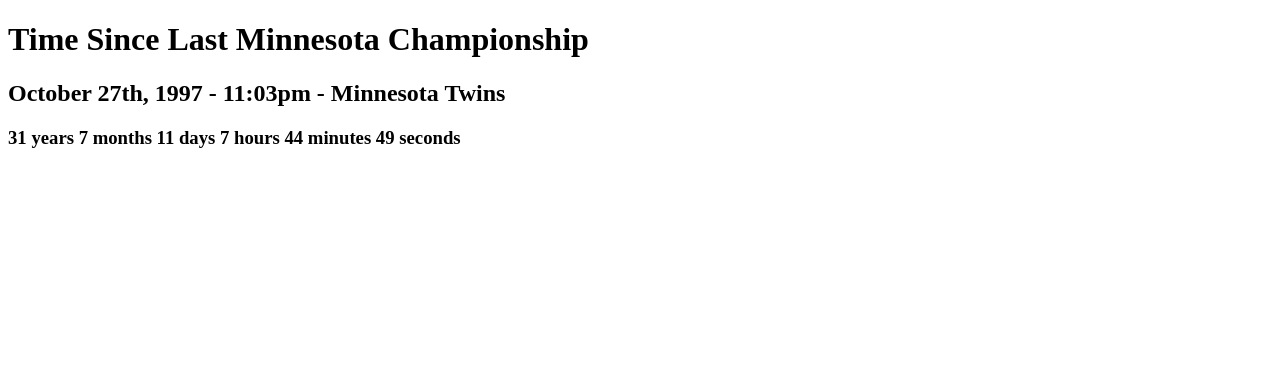
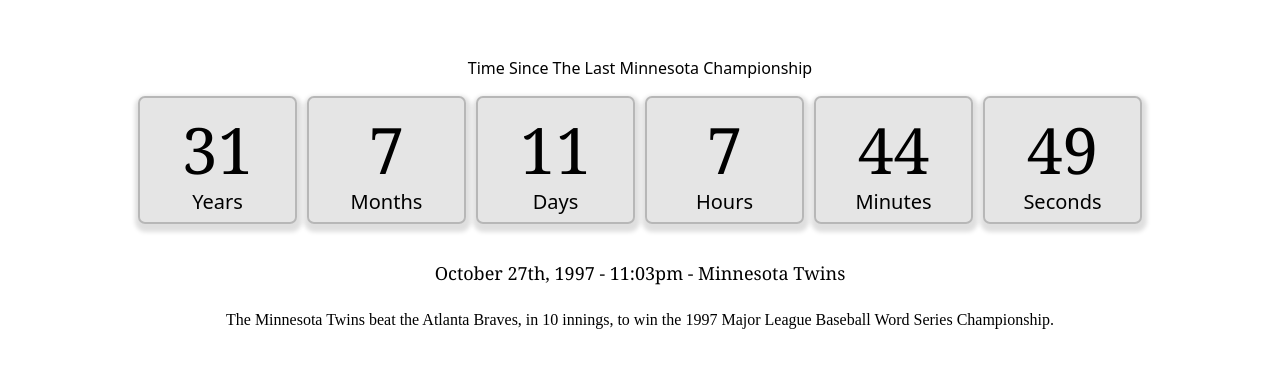
Before and after one commit to n8rzz/mn-misery-dot-com, a plain HTML site: page index.html in a window 1280 px wide. Drawn offline with Linux system fonts and the light colour scheme.

Commit message:
adds reset and crude styles to make it look less gross

```diff
--- /dev/null
+++ b/app.js
@@ -0,0 +1,52 @@
+const COUNT_UP_ITEM_LABELS = ['Years', 'Months', 'Days', 'Hours', 'Minutes', 'Seconds'];
+
+/**
+ *
+ * @param dateTimeItems {object}
+ * @param label {string}
+ */
+function updateCountupItem(label, dateTimeItems) {
+  const element = document.getElementsByClassName(`countup-item-${label}`)[0];
+  const valueElement = element.getElementsByClassName('countup-item-value')[0];
+
+  valueElement.innerText = dateTimeItems[label];
+}
+
+function dateDifference() {
+  const startDate = new Date("1991-10-27T23:03:00");
+  const endDate = new Date(); // Today's date
+  let totalSeconds = (endDate.getTime() - startDate.getTime()) / 1000;
+
+  const years = Math.floor(totalSeconds / (365 * 24 * 60 * 60));
+  totalSeconds %= 365 * 24 * 60 * 60;
+
+  const months = Math.floor(totalSeconds / (30 * 24 * 60 * 60));
+  totalSeconds %= 30 * 24 * 60 * 60;
+
+  const days = Math.floor(totalSeconds / (24 * 60 * 60));
+  totalSeconds %= 24 * 60 * 60;
+
+  const hours = Math.floor(totalSeconds / (60 * 60));
+  totalSeconds %= 60 * 60;
+
+  const minutes = Math.floor(totalSeconds / 60);
+  const seconds = Math.floor(totalSeconds % 60);
+  const dateTimeItems = {
+    years: years,
+    months: months,
+    days: days,
+    hours: hours,
+    minutes: minutes,
+    seconds: seconds
+  }
+
+  // TODO: move this to a collection with models but don't overdue it
+  COUNT_UP_ITEM_LABELS.map((label) => updateCountupItem(label.toLowerCase(), dateTimeItems));
+}
+
+(() => {
+  // Calculate the date difference once
+  dateDifference();
+
+  setInterval(dateDifference, 1000);
+})();
--- a/index.html
+++ b/index.html
@@ -2,43 +2,45 @@
 <html>
   <head>
     <meta charset="utf-8" />
-    <title>Minnesota Misery - A Minnesota Sports Tradgedy</title>
+    <title>Minnesota Misery - A Minnesota Sports Tragedy</title>
+
+    <link rel="stylesheet" href="reset.css">
+    <link rel="stylesheet" href="main.css">
   </head>
   <body>
-    <h1>Time Since Last Minnesota Championship</h1>
-    <h2>October 27th, 1997 - 11:03pm - Minnesota Twins</h2>
-    <h3 id="date-difference"></h3>
+    <header class="container text-center">
+      <h1 class="font-sans my-1">Time Since The Last Minnesota Championship</h1>
+      <ul id="countup" class="countup font-serif my-1">
+        <li class="countup-item countup-item-years">
+          <div class="countup-item-value"></div>
+          <div class="countup-item-label">Years</div>
+        </li>
+        <li class="countup-item countup-item-months">
+          <div class="countup-item-value"></div>
+          <div class="countup-item-label">Months</div>
+        </li>
+        <li class="countup-item countup-item-days">
+          <div class="countup-item-value"></div>
+          <div class="countup-item-label">Days</div>
+        </li>
+        <li class="countup-item countup-item-hours">
+          <div class="countup-item-value"></div>
+          <div class="countup-item-label">Hours</div>
+        </li>
+        <li class="countup-item countup-item-minutes">
+          <div class="countup-item-value"></div>
+          <div class="countup-item-label">Minutes</div>
+        </li>
+        <li class="countup-item countup-item-seconds">
+          <div class="countup-item-value"></div>
+          <div class="countup-item-label">Seconds</div>
+        </li>
+      </ul>
+      <h2 class="font-serif text-lg mt-3 mb-3">October 27th, 1997 - 11:03pm - Minnesota Twins</h2>
+      <p>The Minnesota Twins beat the Atlanta Braves, in 10 innings, to win the 1997 Major League Baseball Word Series Championship.</p>
+    </header>
 
-    <script>
-      function dateDifference() {
-        const startDate = new Date("1991-10-27T23:03:00");
-        const endDate = new Date(); // Today's date
-        let totalSeconds = (endDate.getTime() - startDate.getTime()) / 1000;
-
-        const years = Math.floor(totalSeconds / (365 * 24 * 60 * 60));
-        totalSeconds %= 365 * 24 * 60 * 60;
-
-        const months = Math.floor(totalSeconds / (30 * 24 * 60 * 60));
-        totalSeconds %= 30 * 24 * 60 * 60;
-
-        const days = Math.floor(totalSeconds / (24 * 60 * 60));
-        totalSeconds %= 24 * 60 * 60;
-
-        const hours = Math.floor(totalSeconds / (60 * 60));
-        totalSeconds %= 60 * 60;
-
-        const minutes = Math.floor(totalSeconds / 60);
-        const seconds = Math.floor(totalSeconds % 60);
-        const formattedDate = `${years} years ${months} months ${days} days ${hours} hours ${minutes} minutes ${seconds} seconds`;
-
-        document.getElementById("date-difference").textContent = formattedDate;
-      }
-
-      // Calculate the date difference once
-      dateDifference();
-
-      setInterval(dateDifference, 1000);
-    </script>
+    <script src="app.js"></script>
     <!-- Google tag (gtag.js) -->
     <script
       async
--- /dev/null
+++ b/main.css
@@ -0,0 +1,98 @@
+:root {
+  --mnm-spacing-1x: 10px;
+
+  --mnm-font-family-sans: ui-sans-serif, system-ui, -apple-system, BlinkMacSystemFont, "Segoe UI", Roboto, "Helvetica Neue", Arial, "Noto Sans", sans-serif, "Apple Color Emoji", "Segoe UI Emoji", "Segoe UI Symbol", "Noto Color Emoji";
+  --mnm-font-family-serif: Georgia, Cambria, "Times New Roman", Times, serif;
+
+  --mnm-font-size-base: 1em;
+  --mnm-font-size-lg: var(--mnm-font-size-base) + 0.125em;
+  --mnm-font-size-xl: var(--mnm-font-size-base) + 0.25em;
+  --mnm-font-size-6xl: var(--mnm-font-size-base) + 2.75em;
+}
+
+/*
+start: #050714
+end: #536362
+*/
+
+body {
+  height: 100vh;
+}
+
+/************************************************
+* countup module
+*************************************************/
+.countup {
+  display: flex;
+  justify-content: center;
+}
+
+.countup-item {
+  background: rgba(0, 0, 0, 0.1);
+  border: 2px solid rgba(0, 0, 0, 0.2);
+  box-shadow: 1px 4px 4px 4px rgba(0, 0, 0, 0.13);
+  border-radius: 7px;
+  padding: 10px;
+  width: 135px;
+}
+
+.countup-item + .countup-item {
+  margin-left: 10px;
+}
+
+.countup-item-value {
+  font-size: 4em;
+  padding: 10px
+}
+
+.countup-item-label {
+  font-family: var(--mnm-font-family-sans);
+  font-size: 1.25em;
+}
+
+/************************************************
+* layout
+*************************************************/
+.container {
+  display: flex;
+  flex-direction: column;
+  padding: 50px;
+}
+
+/************************************************
+* margin
+*************************************************/
+.mb-3 {
+  margin-bottom: 30px;
+}
+
+.mt-3 {
+  margin-top: 30px;
+}
+
+.my-1 {
+  margin: 10px 0;
+}
+
+/************************************************
+* font
+*************************************************/
+.font-sans {
+  font-family: var(--mnm-font-family-sans);
+}
+
+.font-serif {
+  font-family: var(--mnm-font-family-serif);
+}
+
+.text-center {
+  text-align: center;
+}
+
+.text-lg {
+  font-size: 1.125em;
+}
+
+.text-xl {
+  font-size: 1.25em;
+}
--- /dev/null
+++ b/reset.css
@@ -0,0 +1,48 @@
+/* http://meyerweb.com/eric/tools/css/reset/
+   v2.0 | 20110126
+   License: none (public domain)
+*/
+
+html, body, div, span, applet, object, iframe,
+h1, h2, h3, h4, h5, h6, p, blockquote, pre,
+a, abbr, acronym, address, big, cite, code,
+del, dfn, em, img, ins, kbd, q, s, samp,
+small, strike, strong, sub, sup, tt, var,
+b, u, i, center,
+dl, dt, dd, ol, ul, li,
+fieldset, form, label, legend,
+table, caption, tbody, tfoot, thead, tr, th, td,
+article, aside, canvas, details, embed,
+figure, figcaption, footer, header, hgroup,
+menu, nav, output, ruby, section, summary,
+time, mark, audio, video {
+  margin: 0;
+  padding: 0;
+  border: 0;
+  font-size: 100%;
+  font: inherit;
+  vertical-align: baseline;
+}
+/* HTML5 display-role reset for older browsers */
+article, aside, details, figcaption, figure,
+footer, header, hgroup, menu, nav, section {
+  display: block;
+}
+body {
+  line-height: 1;
+}
+ol, ul {
+  list-style: none;
+}
+blockquote, q {
+  quotes: none;
+}
+blockquote:before, blockquote:after,
+q:before, q:after {
+  content: '';
+  content: none;
+}
+table {
+  border-collapse: collapse;
+  border-spacing: 0;
+}
```
